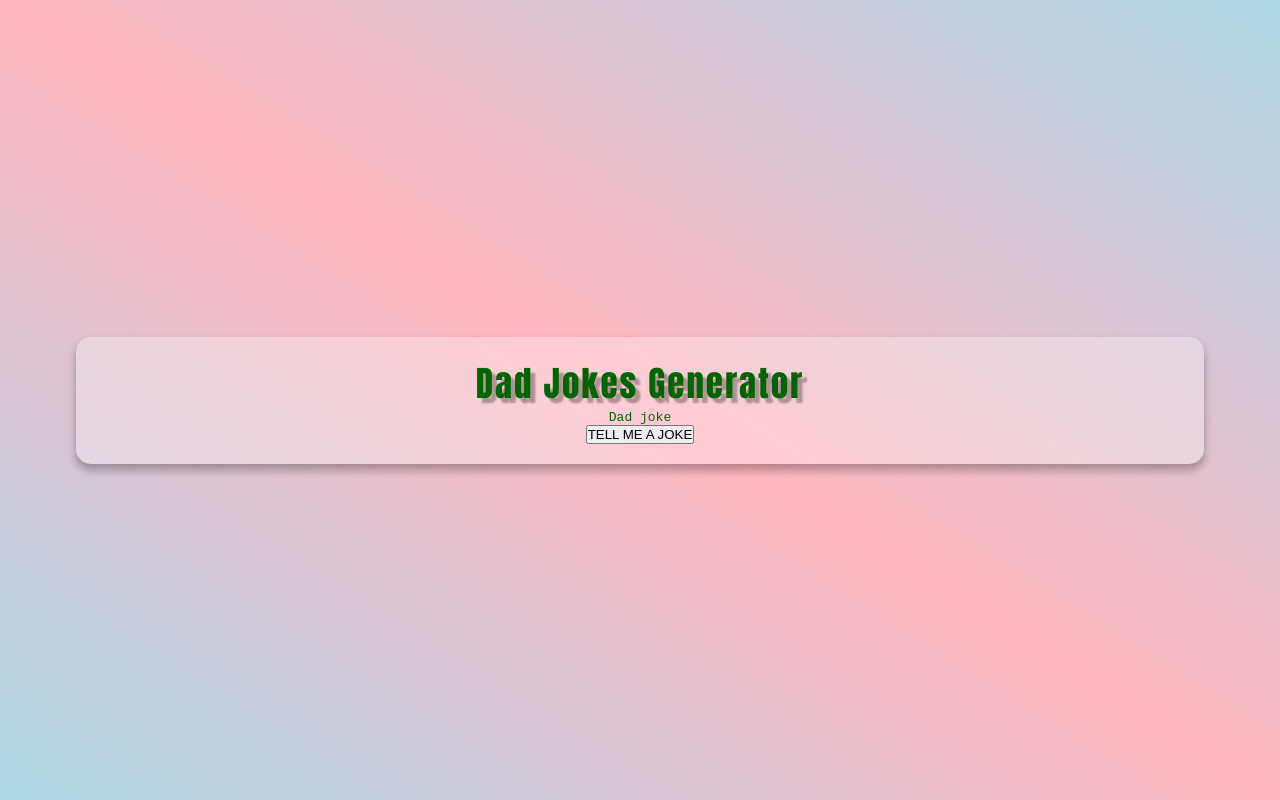
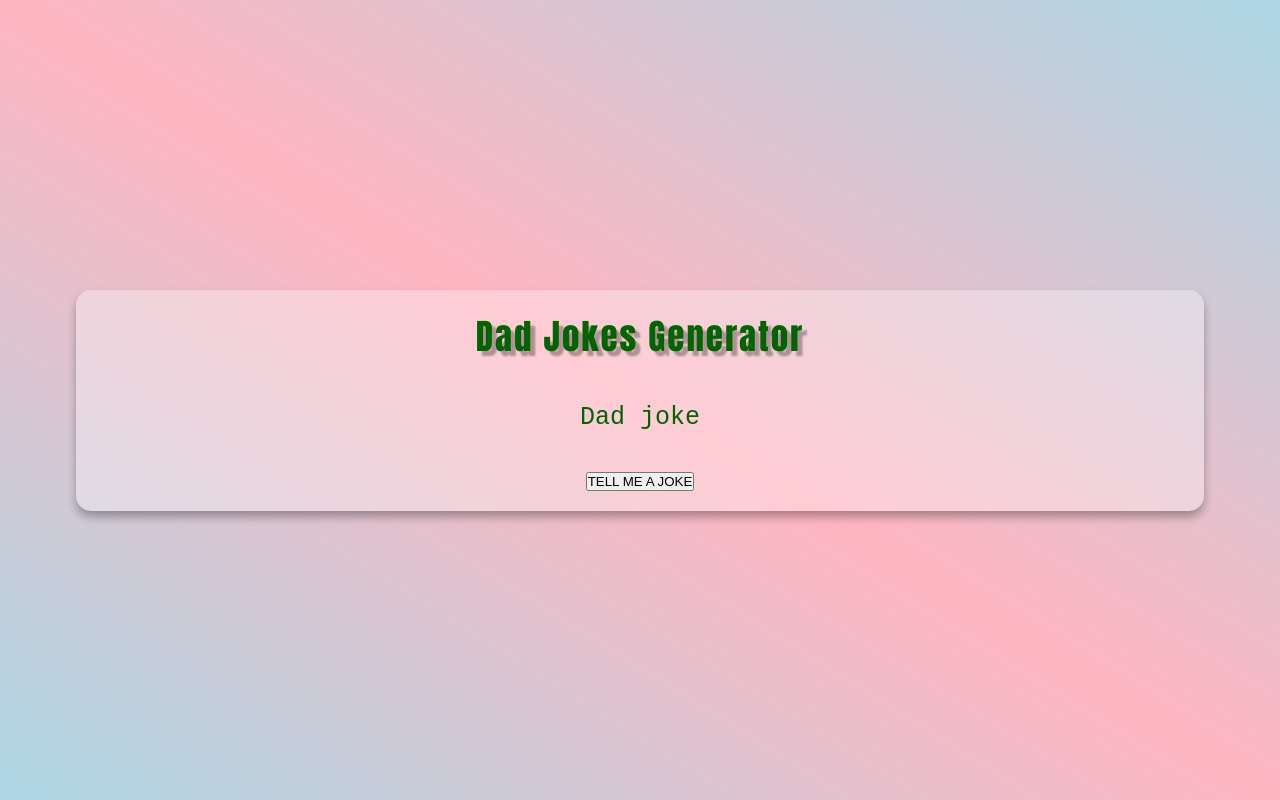
Before and after one commit to lugard1/dad-joke-generator, a website: page index.html in a window 1280 px wide. Drawn offline with Linux system fonts and the light colour scheme.

Commit message:
Style the paragraph

```diff
--- a/style.css
+++ b/style.css
@@ -29,3 +29,9 @@ body {
   text-shadow: 5px 5px 2px rgba(0, 0, 0, 0.3);
   letter-spacing: 2px;
 }
+
+.joke {
+  font-size: 25px;
+  font-weight: 500;
+  margin: 40px;
+}
```
